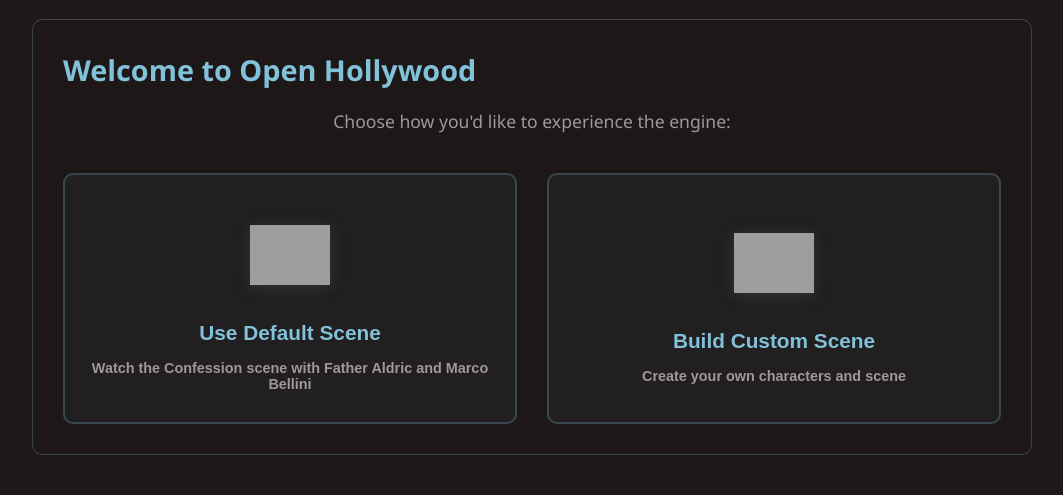
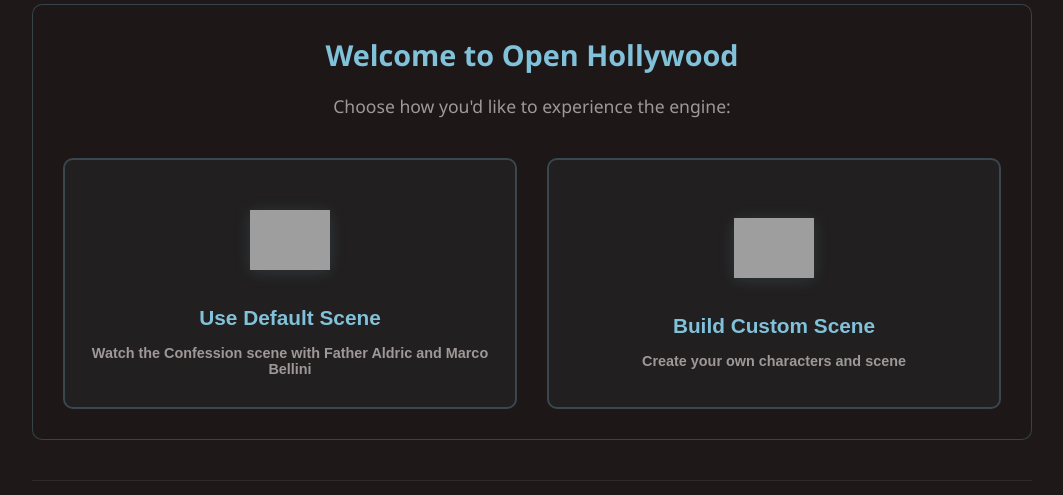
Before and after one commit to sasadjukic/openHollywood, a FastAPI app: page / in a window 1280 px wide. Shown: the part 277-772 px from the top of the page, without its empty margins (108-1171 px from the left). Run offline with FastAPI, Linux system fonts and the light colour scheme; grey boxes are pictures that could not be loaded.

Commit message:
fix: switched welcome message alignment

```diff
--- a/static/style.css
+++ b/static/style.css
@@ -66,7 +66,6 @@ body {
     height: 150px;
     width: auto;
     object-fit: contain;
-    margin-bottom: 15px;
     filter: drop-shadow(0 2px 4px rgba(129, 193, 217, 0.2));
 }
 
@@ -107,6 +106,10 @@ main {
     color: var(--accent-sky);
     margin-bottom: 20px;
     font-size: 1.8em;
+}
+
+#landingPanel h2 {
+    text-align: center;
 }
 
 /* Forms */
```
